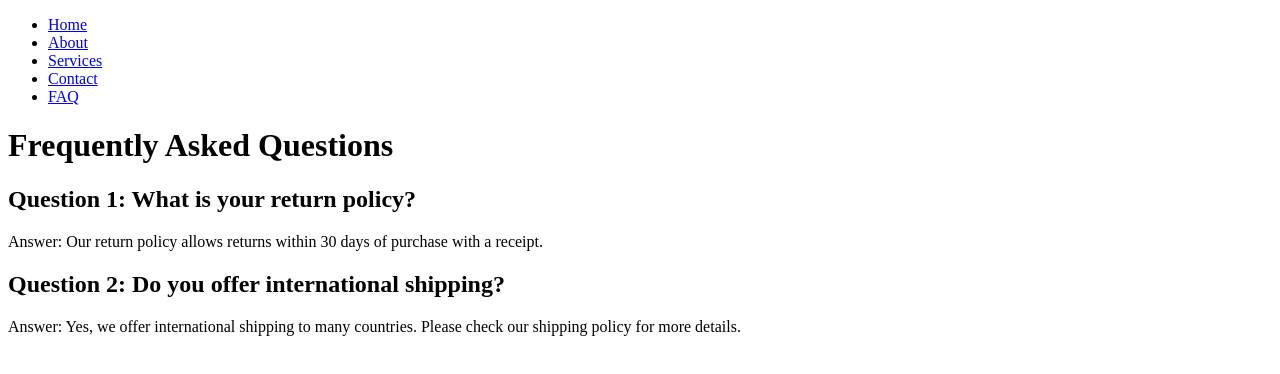
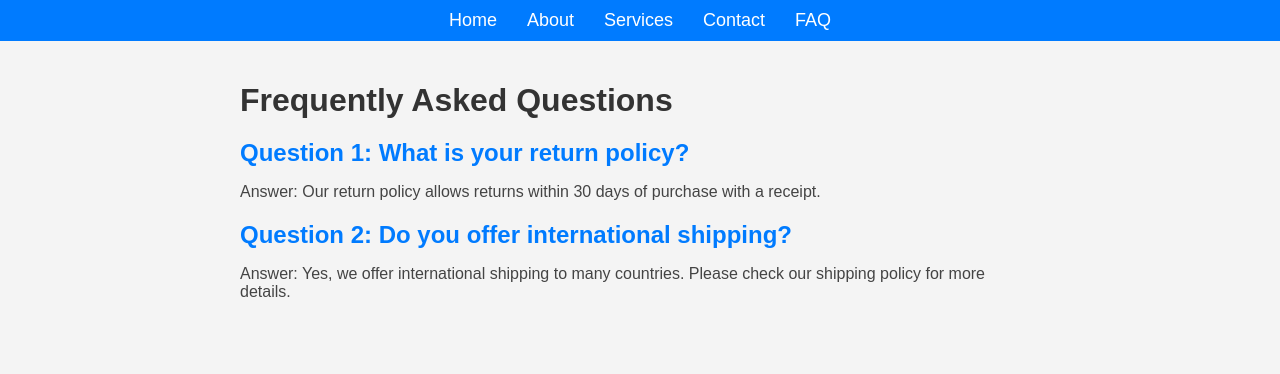
Before and after one commit to mehmetenesaydin/1august, a React (Vite) app in the folder 1august.client/: page /faq in a window 1280 px wide. Shown: the top 374 px of the page. Built offline with nearby package versions, Linux system fonts and the light colour scheme.

Commit message:
sayfalar arasındaki geçişler gözüküyor.

```diff
--- a/1august.client/src/App.css
+++ b/1august.client/src/App.css
@@ -1,84 +1,143 @@
-body, html {
+/* Genel Stil Ayarları */
+body {
+    font-family: Arial, sans-serif;
     margin: 0;
     padding: 0;
-    height: 100%;
+    background-color: #f4f4f4;
 }
 
-.App {
-    display: flex;
-    flex-direction: column;
-    height: 100vh;
+.container {
+    max-width: 1200px;
+    margin: 0 auto;
+    padding: 20px;
 }
 
-.top-section {
-    height: 10vh; /* Yükseklik %10 */
-    width: 200vh;
-    background-color: lightblue; /* Üst kısmın rengi */
-    display: flex;
-    align-items: center;
-    justify-content: flex-end;
-    padding-right: 20px;
-    gap: 20px; /* Butonlar arasındaki boşluk */
+/* Navigasyon Stili */
+nav {
+    background-color: #007bff;
+    padding: 10px 0;
+    color: white;
 }
 
-.bottom-section {
-    flex: 1; /* Kalan alanı kaplar */
-    background-color: lightcoral; /* Alt kısmın rengi */
+    nav ul {
+        list-style: none;
+        padding: 0;
+        margin: 0;
         display: flex;
-    flex-direction: column; /* Dikey düzen */
-    align-items: center;
         justify-content: center;
     }
 
-.button-row {
-    display: flex;
-    gap: 20px; /* Butonlar arasındaki boşluk */
-    margin-bottom: 200px; /* Alt kısım ile butonlar arasındaki boşluk */
+    nav li {
+        margin: 0 15px;
     }
 
-.button, .button2 {
-    padding: 10px 20px;
-    border: none;
-    border-radius: 5px;
-    background-color: #007bff;
+    nav a {
         color: white;
-    cursor: pointer;
-    font-size: 16px;
-    width: 200px;
+        text-decoration: none;
+        font-size: 18px;
     }
 
-.button:hover, .button2:hover {
-        background-color: #0056b3;
+        nav a:hover {
+            text-decoration: underline;
         }
 
-/* ThreeBoxes.css */
-.container {
-    display: flex; /* Kutu'ları yatay olarak hizalar */
-    gap: 20px; /* Kutu'lar arasındaki boşluk */
-    padding: 20px; /* Container'a iç boşluk */
-    justify-content: center; /* Kutu'ları ortalar */
-    flex-wrap: wrap; /* Kutu'ların sarmalanmasını sağlar */
-    margin-bottom: 200px;
+/* Home Sayfası Stili */
+.home-container {
+    text-align: center;
+    padding: 50px 0;
 }
 
-.box {
-    width: 400px;/* Kutu genişliği */
-    height: 300px; /* Kutu yüksekliği içeriğe göre ayarlanır */
-    background-color: lightblue; /* Kutu arka plan rengi */
-    border: 1px solid #ccc; /* Kutu sınırı */
-    display: flex;
-    flex-direction: column; /* Başlık ve metni dikey olarak hizalar */
-    padding: 20px; /* İçerideki boşluk */
-    box-shadow: 0 2px 5px rgba(0, 0, 0, 0.1); /* Kutu gölgesi */
+    .home-container h1 {
+        font-size: 2.5rem;
+        color: #333;
     }
 
-.title {
-    font-size: 20px; /* Başlık boyutu */
-    font-weight: bold; /* Başlık kalınlığı */
-    margin-bottom: 10px; /* Başlık ile metin arasındaki boşluk */
+    .home-container p {
+        font-size: 1.2rem;
+        color: #666;
     }
 
-.text {
-    font-size: 16px; /* Metin boyutu */
-    color: #333; /* Metin rengi */
+/* FAQ Sayfası Stili */
+.faq-container {
+    max-width: 800px;
+    margin: 0 auto;
+    padding: 20px;
 }
+
+    .faq-container h1 {
+        font-size: 2rem;
+        color: #333;
+        margin-bottom: 20px;
+    }
+
+    .faq-container .faq-item {
+        margin-bottom: 20px;
+    }
+
+        .faq-container .faq-item h2 {
+            font-size: 1.5rem;
+            color: #007bff;
+            margin-bottom: 10px;
+        }
+
+        .faq-container .faq-item p {
+            font-size: 1rem;
+            color: #444;
+        }
+
+/* About Sayfası Stili */
+.about-container {
+    max-width: 800px;
+    margin: 0 auto;
+    padding: 20px;
+}
+
+    .about-container h1 {
+        font-size: 2rem;
+        color: #333;
+    }
+
+    .about-container p {
+        font-size: 1rem;
+        color: #666;
+    }
+
+/* Contact Sayfası Stili */
+.contact-container {
+    max-width: 800px;
+    margin: 0 auto;
+    padding: 20px;
+}
+
+    .contact-container h1 {
+        font-size: 2rem;
+        color: #333;
+    }
+
+    .contact-container p {
+        font-size: 1rem;
+        color: #666;
+    }
+
+    .contact-container form {
+        display: flex;
+        flex-direction: column;
+    }
+
+    .contact-container label {
+        margin-bottom: 5px;
+    }
+
+    .contact-container input,
+    .contact-container textarea {
+        margin-bottom: 15px;
+        padding: 10px;
+        border: 1px solid #ccc;
+        border-radius: 4px;
+    }
+
+    .contact-container button {
+        padding: 10px;
+        border: none;
+        border-radius: 4px;
+        background-color: #007bff;
--- a/1august.client/src/pages/About.tsx
+++ b/1august.client/src/pages/About.tsx
@@ -1,8 +1,9 @@
 import React from 'react';
+import '../App.css'; // CSS dosyasını import et
 
 const About: React.FC = () => {
     return (
-        <div>
+        <div className="about-container">
             <h1>About Us</h1>
             <p>This is duplicated one. I write this by manually.</p>
         </div>
--- a/1august.client/src/pages/Contact.tsx
+++ b/1august.client/src/pages/Contact.tsx
@@ -1,10 +1,11 @@
 import React from 'react';
+import '../App.css'; // CSS dosyasını import et
 
 const Contact: React.FC = () => {
     return (
-        <div>
+        <div className="contact-container">
             <h1>Contact Us</h1>
-            <p>Feel free to reach out to us through the contact form blelow or via email.</p>
+            <p>Feel free to reach out to us through the contact form below or via email.</p>
             <form>
                 <label htmlFor="name">Name: </label>
                 <input type="text" id="name" name="name" />
--- a/1august.client/src/pages/FAQ.tsx
+++ b/1august.client/src/pages/FAQ.tsx
@@ -1,15 +1,15 @@
-// src/pages/FAQ.tsx
 import React from 'react';
+import '../App.css'; // CSS dosyasını import et
 
 const FAQ: React.FC = () => {
     return (
-        <div>
+        <div className="faq-container">
             <h1>Frequently Asked Questions</h1>
-            <div>
+            <div className="faq-item">
                 <h2>Question 1: What is your return policy?</h2>
                 <p>Answer: Our return policy allows returns within 30 days of purchase with a receipt.</p>
             </div>
-            <div>
+            <div className="faq-item">
                 <h2>Question 2: Do you offer international shipping?</h2>
                 <p>Answer: Yes, we offer international shipping to many countries. Please check our shipping policy for more details.</p>
             </div>
--- a/1august.client/src/pages/Home.tsx
+++ b/1august.client/src/pages/Home.tsx
@@ -1,9 +1,9 @@
-// src/pages/Home.tsx
 import React from 'react';
+import '../App.css'; // CSS dosyasını import et
 
 const Home: React.FC = () => {
     return (
-        <div>
+        <div className="home-container">
             <h1>Home Page</h1>
             <p>Welcome to the Home page!</p>
         </div>
--- a/1august.client/src/pages/Services.tsx
+++ b/1august.client/src/pages/Services.tsx
@@ -1,9 +1,9 @@
-// src/pages/Services.tsx
 import React from 'react';
+import '../App.css'; // CSS dosyasını import et
 
 const Services: React.FC = () => {
     return (
-        <div>
+        <div className="services-container">
             <h1>Our Services</h1>
             <p>On this page, you'll find information about the services we offer. We strive to provide the best quality in all our services.</p>
         </div>
```
Lines whose indentation alone changed are shown as unchanged.
